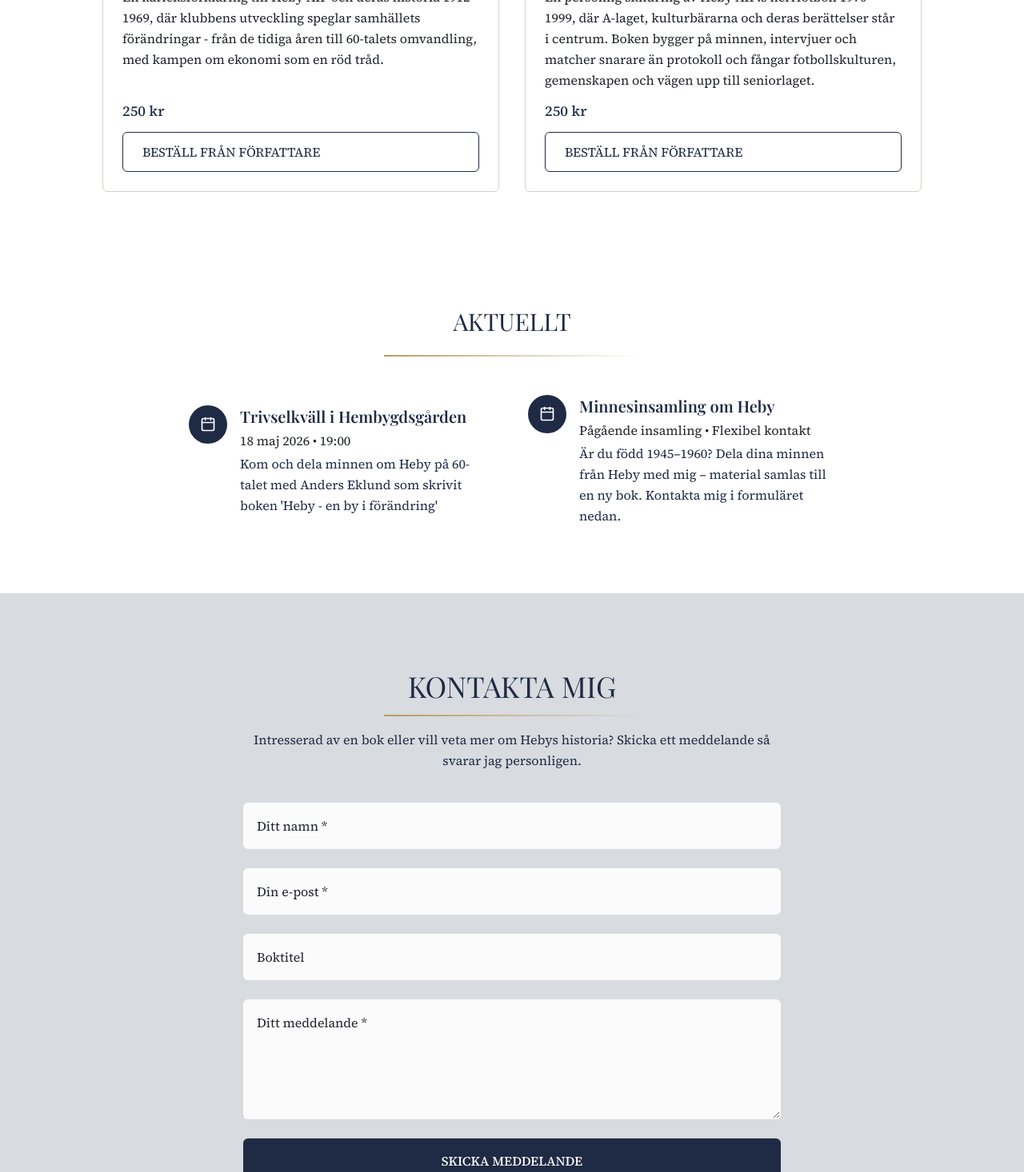
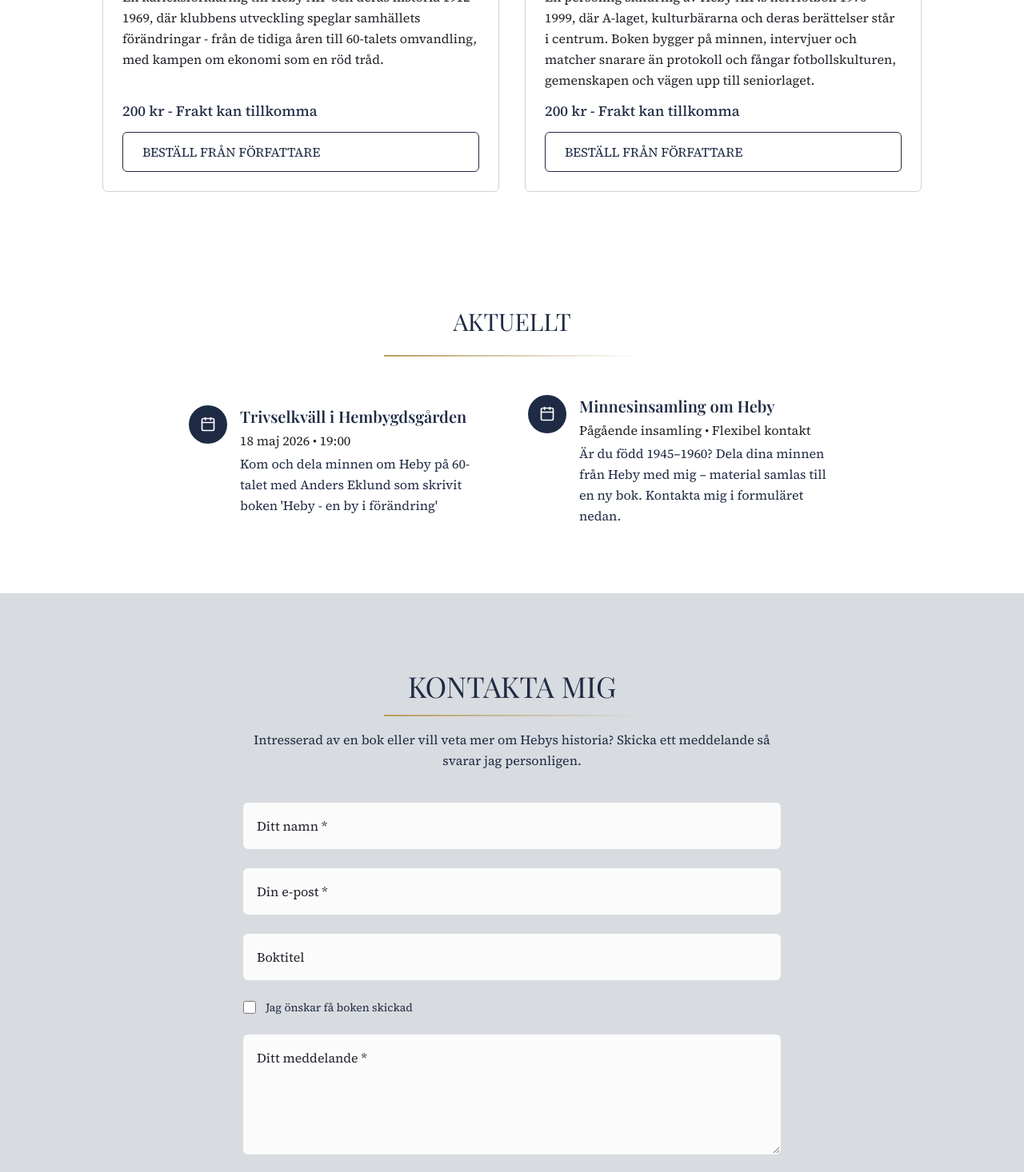
Before and after one commit to jennymakki/anderseklund, a Next.js app: page / in a window 1280 px wide. Shown: the part 2760-4226 px from the top of the page at 80% size. Built offline with nearby package versions, Linux system fonts and the light colour scheme; a web font is replaced by a local one.

Commit message:
adding checkbox to contact form and updating the api route accordingly

```diff
--- a/app/api/contact/route.ts
+++ b/app/api/contact/route.ts
@@ -6,7 +6,7 @@ export async function POST(req: Request) {
   try {
     const body = await req.json();
 
-    const { name, email, book, message } = body;
+    const { name, email, book, shipping, message } = body;
 
     await resend.emails.send({
       from: "Heby Historia <onboarding@resend.dev>",
@@ -18,6 +18,7 @@ export async function POST(req: Request) {
         <p><strong>Namn:</strong> ${name}</p>
         <p><strong>E-post:</strong> ${email}</p>
         <p><strong>Bok:</strong> ${book || "Ingen vald bok"}</p>
+        <p><strong>Frakt:</strong> ${shipping ? "Ja" : "Nej"}</p>
         <p><strong>Meddelande:</strong> ${message}</p>
       `,
     });
--- a/app/components/blocks/ContactForm.tsx
+++ b/app/components/blocks/ContactForm.tsx
@@ -38,6 +38,7 @@ const handleSubmit = async (e: React.FormEvent<HTMLFormElement>) => {
       name: formData.get("name"),
       email: formData.get("email"),
       book: bookTitle,
+      shipping: formData.get("shipping") === "on",
       message: formData.get("message"),
     };
 
@@ -61,7 +62,6 @@ const handleSubmit = async (e: React.FormEvent<HTMLFormElement>) => {
       form.reset();
       setMessage("");
       setBookTitle("");
-
     } catch (error) {
       console.error(error);
       setErrorMessage("Något gick fel, försök igen.");
@@ -72,7 +72,6 @@ const handleSubmit = async (e: React.FormEvent<HTMLFormElement>) => {
 
   return (
     <form onSubmit={handleSubmit} className="flex flex-col pb-5 gap-6">
-
       <Input name="name" placeholder="Ditt namn *" required />
       <Input name="email" type="email" placeholder="Din e-post *" required />
 
@@ -82,6 +81,15 @@ const handleSubmit = async (e: React.FormEvent<HTMLFormElement>) => {
         onChange={(e) => setBookTitle(e.target.value)}
         placeholder="Boktitel"
       />
+
+      <label className="flex items-center gap-3 text-sm text-[var(--color-primary)]">
+        <input
+          type="checkbox"
+          name="shipping"
+          className="w-4 h-4 accent-[var(--color-primary)]"
+        />
+        Jag önskar få boken skickad
+      </label>
 
       <Textarea
         name="message"
@@ -106,7 +114,6 @@ const handleSubmit = async (e: React.FormEvent<HTMLFormElement>) => {
       <FormButton disabled={loading}>
         {loading ? "SKICKAR..." : "SKICKA MEDDELANDE"}
       </FormButton>
-
     </form>
   );
 }
--- a/app/data/books.ts
+++ b/app/data/books.ts
@@ -4,27 +4,27 @@ export const books = [
     title: "Tillbakablick Heby - En by i förändring",
     description: "Under 1960-talet förändrades Heby i grunden. Vägarna gick genom centrum, inga hyreshus fanns och tegelbruken var i full drift, vilket gav arbete och formade samhället på den tiden.",
     image: "/books/tillbakablick.png",
-    price: "250 kr",
+    price: "200 kr - Frakt kan tillkomma",
   },
   {
     id: "2",
     title: "Club Shake",
     description: "Ett minne från en tid när Heby var navet för tonåringarna i städer och byar kring Heby. Ett minne av musiken, banden, hysterin och upplevelsen, som dagens 75 åringar fick uppleva i Heby när de var tonåringar.",
     image: "/books/clubshake.png",
-    price: "250 kr",
+    price: "200 kr - Frakt kan tillkomma",
   },
   {
     id: "3",
     title: "Fotbollskrönika från Heby - 1912-1969",
     description: "En kärleksförklaring till Heby AIF och deras historia 1912-1969, där klubbens utveckling speglar samhällets förändringar - från de tidiga åren till 60-talets omvandling, med kampen om ekonomi som en röd tråd.",
     image: "/books/fotbollskrönika.png",
-    price: "250 kr",
+    price: "200 kr - Frakt kan tillkomma",
   },
   {
     id: "4",
     title: "Heby AIF Herrfotboll 1970-1999",
     description: "En personlig skildring av Heby AIF:s herrfotboll 1970-1999, där A-laget, kulturbärarna och deras berättelser står i centrum. Boken bygger på minnen, intervjuer och matcher snarare än protokoll och fångar fotbollskulturen, gemenskapen och vägen upp till seniorlaget.",
     image: "/books/hebyaif.png",
-    price: "250 kr",
+    price: "200 kr - Frakt kan tillkomma",
   },
 ];
--- a/app/layout.tsx
+++ b/app/layout.tsx
@@ -15,6 +15,7 @@ const sourceSerif = Source_Serif_4({
 });
 
 export const metadata: Metadata = {
+  metadataBase: new URL("https://anderseklund.vercel.app"),
   title: "Heby Historia",
   description:
     "Böcker om Hebys historia under 1900-talet av Anders Eklund.",
```
Lines whose indentation alone changed are shown as unchanged.
